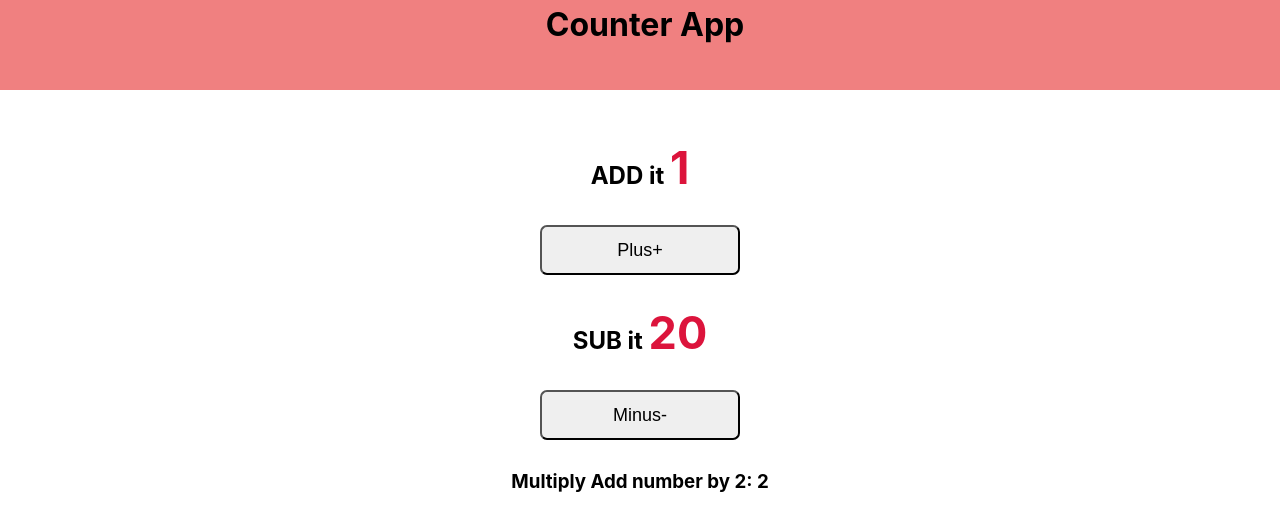
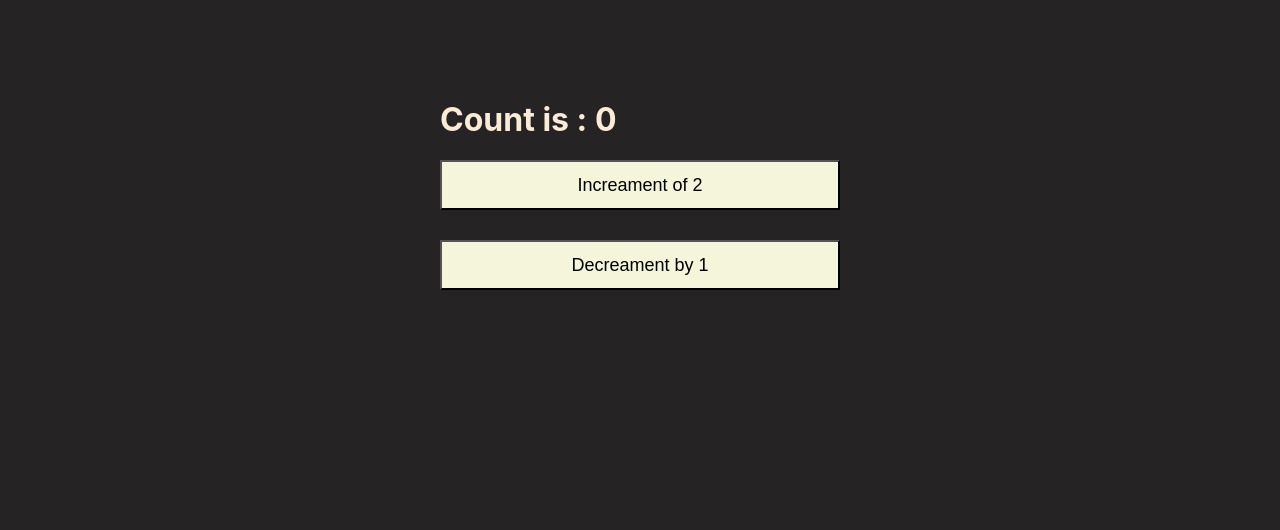
Before and after one commit to Zubair1021/React_work, a React (Create React App) app: page / in a window 1280 px wide. Shown: the top 530 px of the page. Built offline with nearby package versions, Linux system fonts and the light colour scheme.

Commit message:
UseReducer Prcatice

```diff
--- a/src/App.js
+++ b/src/App.js
@@ -1,6 +1,5 @@
 import React from "react";
-import Counter from "./Practice/Usememo/Counter";
-import './Practice/Usememo/Style.css'
+import Counter from './Practice/UseReducer/Counter'
 
 const App = () => {
 
--- /dev/null
+++ b/src/Practice/UseReducer/Counter.js
@@ -0,0 +1,28 @@
+// UseReducer is just Behave like a UseState Hook but we use it at big projects.
+import { useReducer } from 'react'
+import React from 'react'
+import '../UseReducer/Style.css'
+
+const Counter = () => {
+    const initialvalue=0;
+    const reducer = (state,action)=>{
+        if(action.type==='INCREAMENT')
+            return state+2;
+        if(action.type==='DECREAMENT')
+            return state-1;
+        return state
+    }
+
+    const [state, dispatch] = useReducer(reducer, initialvalue)
+  return (
+    <div className='Usereducer'>
+        <h1>Count is : {state}</h1>
+        <div className="btn">
+            <button onClick={()=>{dispatch({type:'INCREAMENT'})}}>Increament of 2</button>
+            <button onClick={()=>{dispatch({type:'DECREAMENT'})}}>Decreament by 1</button>
+        </div>
+    </div>
+  )
+}
+
+export default Counter
--- /dev/null
+++ b/src/Practice/UseReducer/Style.css
@@ -0,0 +1,23 @@
+*{
+    background-color: rgb(37, 35, 35);
+    color: antiquewhite;
+}
+.Usereducer{
+    width: 400px;
+    height: 200px;
+    margin: auto;
+}
+h1{
+    margin-top: 100px;
+}
+.btn{
+    display: flex;
+    flex-direction: column;
+}
+.btn button{
+    margin-bottom: 30px;
+    height: 50px;
+    font-size: 18px;
+    background-color: beige;
+    color: black;
+}
```
